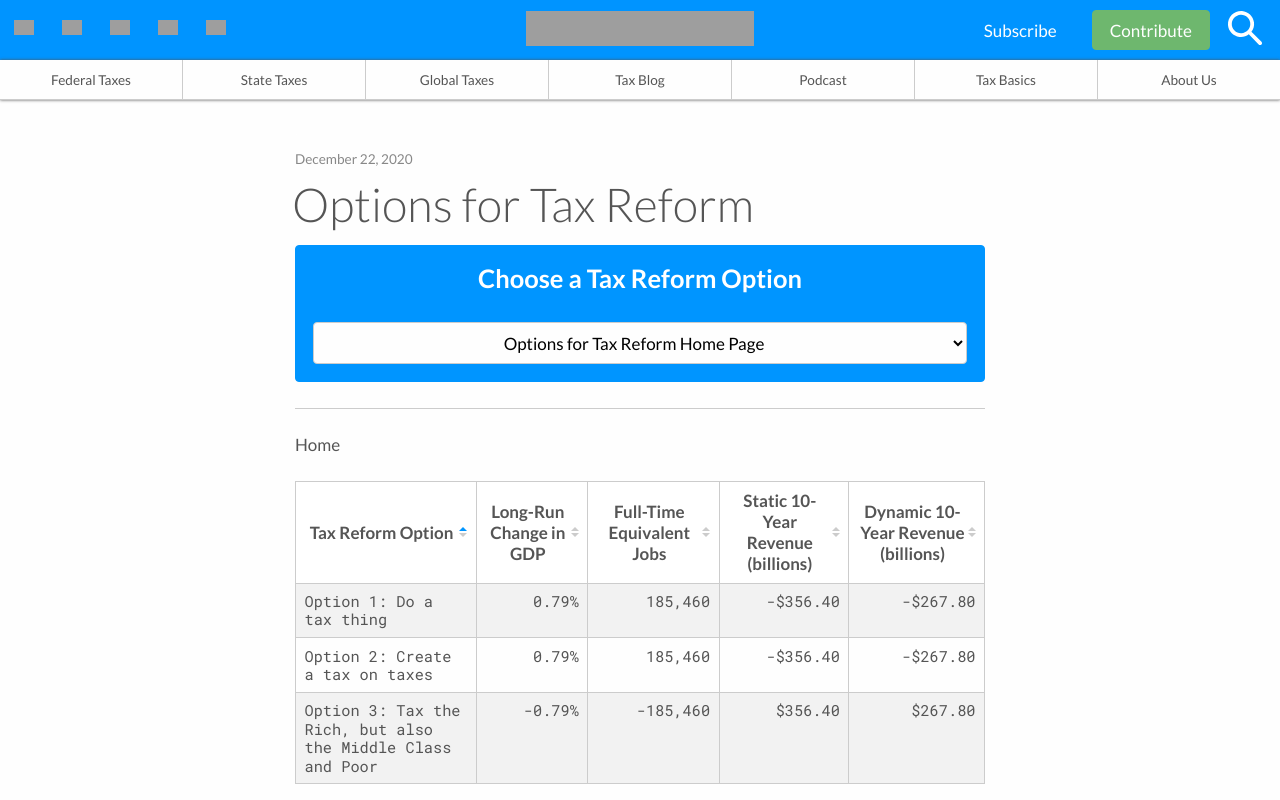
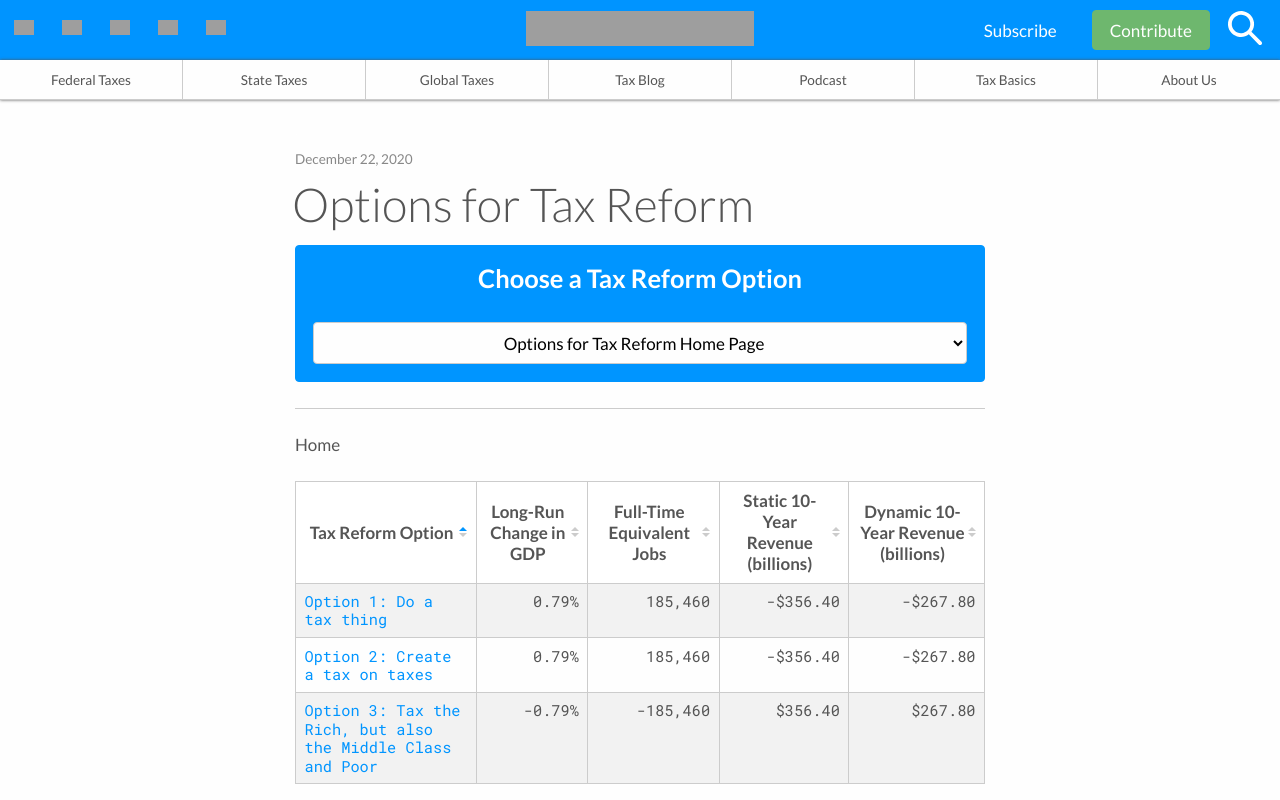
Before and after one commit to TaxFoundation/options-guide-2021, a React (Create React App) app: page / in a window 1280 px wide. Shown: the top 800 px of the page. Built offline with nearby package versions, Linux system fonts and the light colour scheme; grey boxes are pictures that could not be loaded.

Commit message:
Comparison table has links to set option

```diff
--- a/src/App.js
+++ b/src/App.js
@@ -37,7 +37,7 @@ function App() {
   return (
     <div className="options-guide-interactive">
       <GlobalStyle />
-      <Navigation options={options} setOption={setOption}></Navigation>
+      <Navigation option={option} options={options} setOption={setOption}></Navigation>
       {option === 'home' && <Home />}
       {option !== 'home' && optionData && <OptionLayout option={optionData} />}
       <Comparison
@@ -52,6 +52,7 @@ function App() {
             dynamic10YearRev: opt.data.dynamicRevenue.total,
           };
         })}
+        setOption={setOption}
       ></Comparison>
     </div>
   );
--- a/src/components/Comparison.js
+++ b/src/components/Comparison.js
@@ -48,7 +48,12 @@ const TH = styled.th`
   }
 `;
 
-const Comparison = ({ current, options }) => {
+const OptionLink = styled.td`
+  color: var(--tf-blue);
+  cursor: pointer;
+`;
+
+const Comparison = ({ current, options, setOption }) => {
   const [sortBy, setSortBy] = useState('id');
   const [ascending, setAscending] = useState(true);
 
@@ -114,7 +119,12 @@ const Comparison = ({ current, options }) => {
           })
           .map(option => (
             <tr key={`option-table-${option.id}`}>
-              <td>{`Option ${option.id}: ${option.title}`}</td>
+              <OptionLink
+                onClick={() => {
+                  setOption(option.id);
+                  window.scrollTo({ top: 0, behavior: 'smooth' });
+                }}
+              >{`Option ${option.id}: ${option.title}`}</OptionLink>
               <NumericTableCell>{`${option.longRunGDP * 100}%`}</NumericTableCell>
               <NumericTableCell>{new Intl.NumberFormat().format(option.fteJobs)}</NumericTableCell>
               <NumericTableCell>
--- a/src/components/Navigation.js
+++ b/src/components/Navigation.js
@@ -3,10 +3,10 @@ import React from 'react';
 import HR from './HR';
 import OptionSelect from './OptionSelect';
 
-const Navigation = ({ options, setOption }) => {
+const Navigation = ({ option, options, setOption }) => {
   return (
     <div>
-      <OptionSelect options={options} setOption={setOption}></OptionSelect>
+      <OptionSelect option={option} options={options} setOption={setOption}></OptionSelect>
       <HR />
     </div>
   );
--- a/src/components/OptionSelect.js
+++ b/src/components/OptionSelect.js
@@ -25,11 +25,16 @@ const Select = styled.select`
   width: 100%;
 `;
 
-const OptionSelect = ({ options, setOption }) => {
+const OptionSelect = ({ option, options, setOption }) => {
   return (
     <Container>
       <Heading>Choose a Tax Reform Option</Heading>
-      <Select name="option-select" id="option-select" onChange={e => setOption(e.target.value)}>
+      <Select
+        name="option-select"
+        id="option-select"
+        value={option}
+        onChange={e => setOption(e.target.value)}
+      >
         <option value="home">Options for Tax Reform Home Page</option>
         {options.map(option => (
           <option
```
